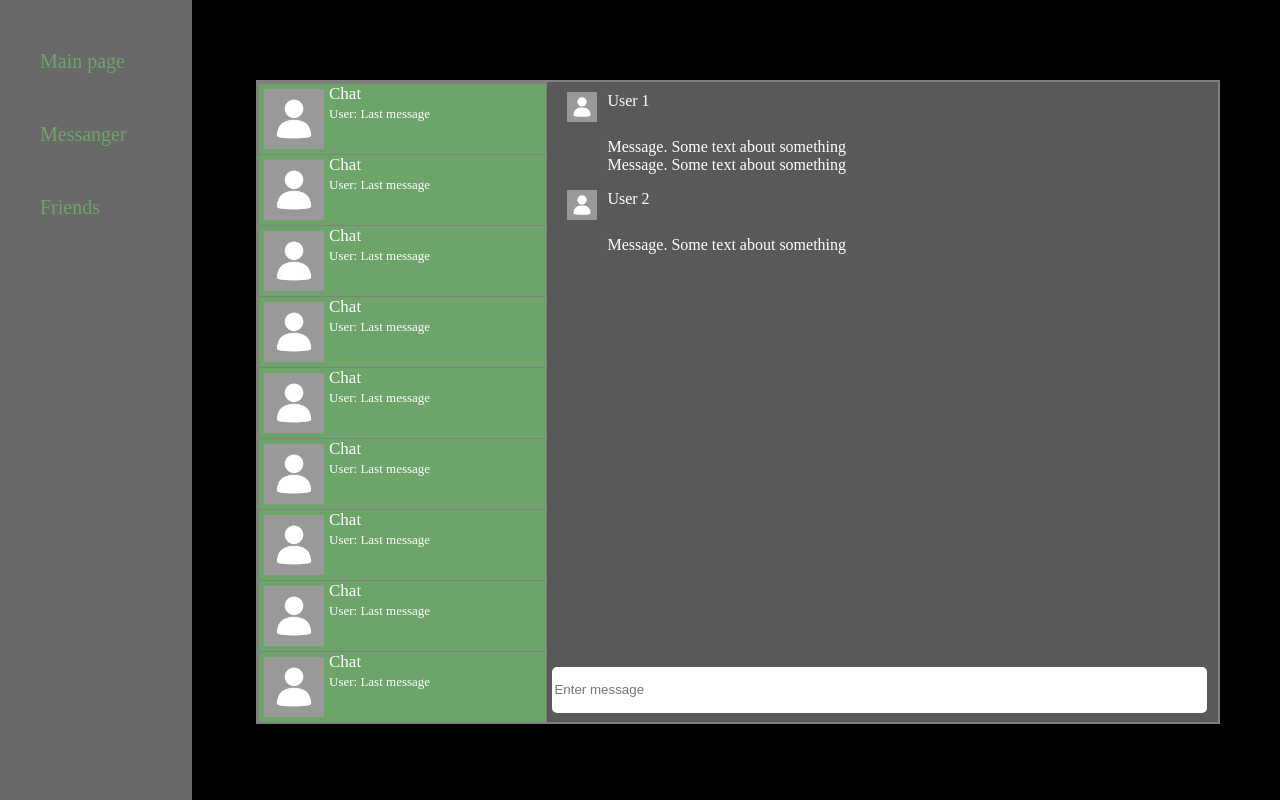
After one commit to Richtermnd/WebProject, a Flask app: page /messanger in a window 1280 px wide. The commit adds this page. Run offline with Flask 2, Linux system fonts and the light colour scheme.

Commit message:
Refactor html struct to jijna2

```diff
--- a/main.py
+++ b/main.py
@@ -1,6 +1,11 @@
 from flask import Flask, url_for, render_template
 
 app = Flask(__name__)
+
+
+@app.route('/messanger')
+def messanger():
+    return render_template('messanger.html', title='Messanger')
 
 
 @app.route('/')
--- /dev/null
+++ b/templates/base.html
@@ -0,0 +1,12 @@
+<!DOCTYPE html>
+<html lang="ru">
+    <head>
+    <meta charset="UTF-8">
+        <link rel="stylesheet" type="text/css" href="../static/css/style.css" />
+        <title>{{ title }}</title>
+    </head>
+    <body>
+        {% block content %}
+        {% endblock %}
+        </body>
+</html>
--- /dev/null
+++ b/templates/messanger.html
@@ -0,0 +1,145 @@
+{% extends "base.html" %}
+
+
+{% block content %}
+<div class="side-menu">
+    <ul>
+        <li><a href="/">Main page</a></li>
+        <li><a href="#">Messanger</a></li>
+        <li><a href="#">Friends</a></li>
+    </ul>
+</div>
+<div class="chat-box">
+    <ul class="chat-list">
+        <li>
+            <div class="chat-preview">
+                <img src="../static/img/default-avatar.jpg" alt="">
+                <div>
+                    <span class="chat-preview-title">Chat</span><br>
+                    <span class="chat-preview-last-message">User: Last message </span>
+                </div>
+            </div>
+        </li>
+        <li>
+            <div class="chat-preview">
+                <img src="../static/img/default-avatar.jpg" alt="">
+                <div>
+                    <span class="chat-preview-title">Chat</span><br>
+                    <span class="chat-preview-last-message">User: Last message </span>
+                </div>
+            </div>
+        </li>
+        <li>
+            <div class="chat-preview">
+                <img src="../static/img/default-avatar.jpg" alt="">
+                <div>
+                    <span class="chat-preview-title">Chat</span><br>
+                    <span class="chat-preview-last-message">User: Last message </span>
+                </div>
+            </div>
+        </li>
+        <li>
+            <div class="chat-preview">
+                <img src="../static/img/default-avatar.jpg" alt="">
+                <div>
+                    <span class="chat-preview-title">Chat</span><br>
+                    <span class="chat-preview-last-message">User: Last message </span>
+                </div>
+            </div>
+        </li>
+        <li>
+            <div class="chat-preview">
+                <img src="../static/img/default-avatar.jpg" alt="">
+                <div>
+                    <span class="chat-preview-title">Chat</span><br>
+                    <span class="chat-preview-last-message">User: Last message </span>
+                </div>
+            </div>
+        </li>
+        <li>
+            <div class="chat-preview">
+                <img src="../static/img/default-avatar.jpg" alt="">
+                <div>
+                    <span class="chat-preview-title">Chat</span><br>
+                    <span class="chat-preview-last-message">User: Last message </span>
+                </div>
+            </div>
+        </li>
+        <li>
+            <div class="chat-preview">
+                <img src="../static/img/default-avatar.jpg" alt="">
+                <div>
+                    <span class="chat-preview-title">Chat</span><br>
+                    <span class="chat-preview-last-message">User: Last message </span>
+                </div>
+            </div>
+        </li>
+        <li>
+            <div class="chat-preview">
+                <img src="../static/img/default-avatar.jpg" alt="">
+                <div>
+                    <span class="chat-preview-title">Chat</span><br>
+                    <span class="chat-preview-last-message">User: Last message </span>
+                </div>
+            </div>
+        </li>
+        <li>
+            <div class="chat-preview">
+                <img src="../static/img/default-avatar.jpg" alt="">
+                <div>
+                    <span class="chat-preview-title">Chat</span><br>
+                    <span class="chat-preview-last-message">User: Last message </span>
+                </div>
+            </div>
+        </li>
+        <li>
+            <div class="chat-preview">
+                <img src="../static/img/default-avatar.jpg" alt="">
+                <div>
+                    <span class="chat-preview-title">Chat</span><br>
+                    <span class="chat-preview-last-message">User: Last message </span>
+                </div>
+            </div>
+        </li>
+    </ul>
+    <div class="chat">
+        <div class="dialog">
+            <div class="message">
+                <div class="message-sender">
+                    <img src="../static/img/default-avatar.jpg" alt="">
+                    <span>User 1</span>
+                </div>
+                <ul>
+                    <li>
+                        <div class="message-content">
+                            Message. Some text about something
+                        </div>
+                    </li>
+                    <li>
+                        <div class="message-content">
+                            Message. Some text about something
+                        </div>
+                    </li>
+                </ul>
+
+            </div>
+            <div class="message">
+                <div class="message-sender">
+                    <img src="../static/img/default-avatar.jpg" alt="">
+                    <span>User 2</span>
+                </div>
+                <ul>
+                    <li>
+                        <div class="message-content">
+                            Message. Some text about something
+                        </div>
+                    </li>
+
+                </ul>
+
+            </div>
+        </div>
+        <input type="text" placeholder="Enter message">
+    </div>
+</div>
+{% endblock %}
```
Also changed, not shown: templates/index.html (+4 -139 lines).
